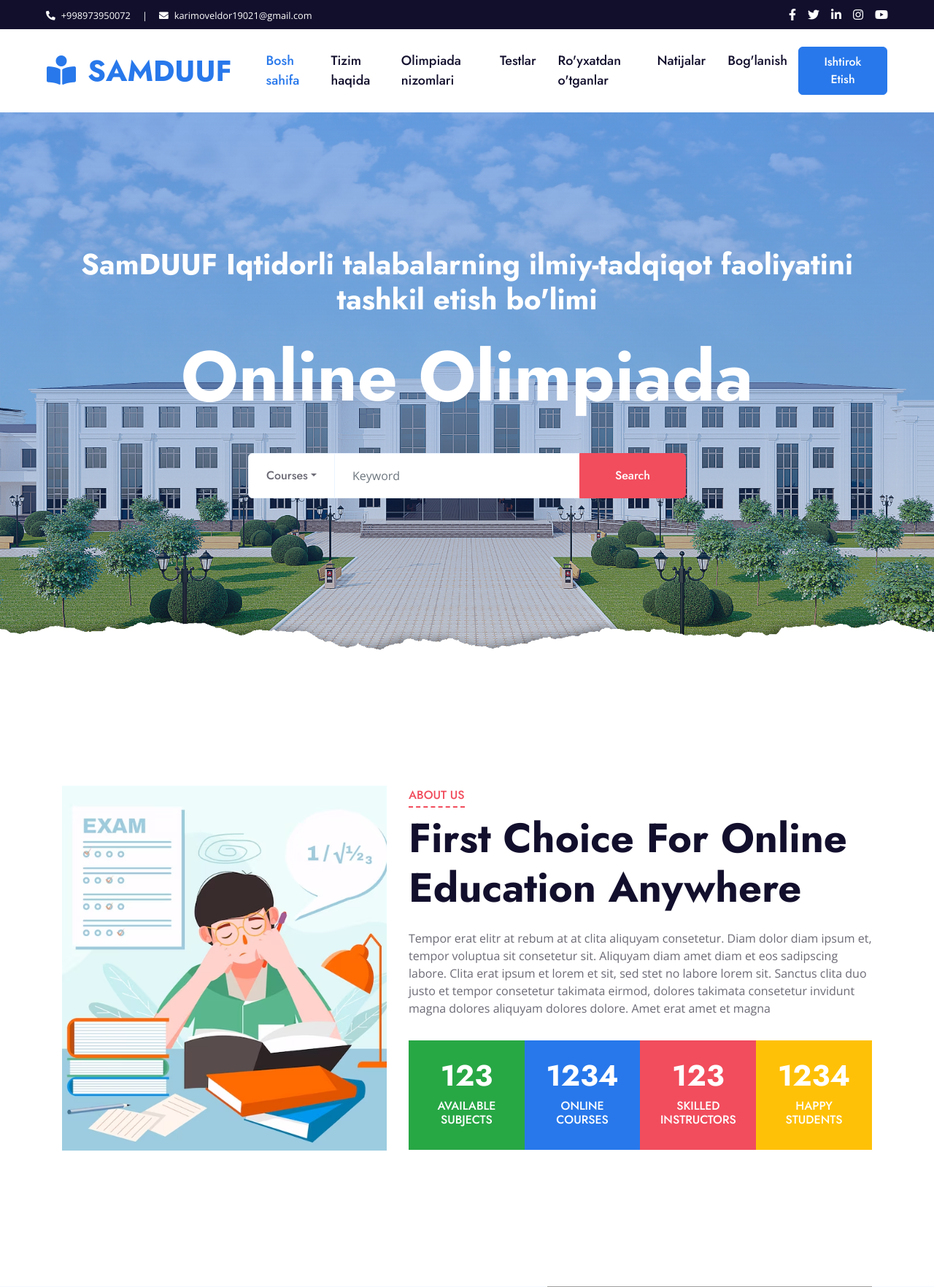
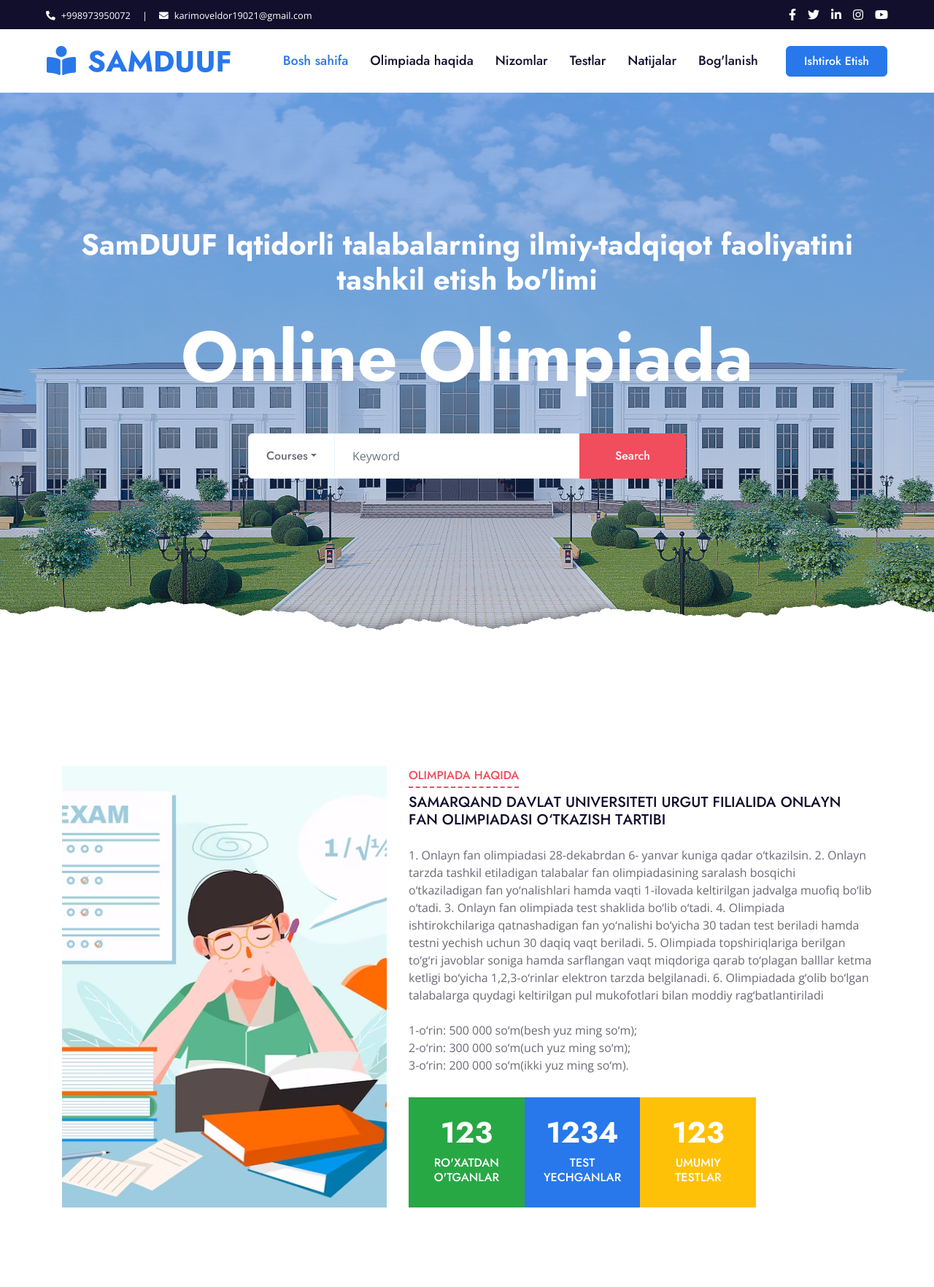
Before and after one commit to EldorKarimov/olimpiada_samduuf, a Django app: page / in a window 1280 px wide. Shown: the top 1764 px of the page at 73% size. Run offline with Django 5.2, Linux system fonts and the light colour scheme; data comes from the database, SQL or seed files in the repository; both versions use the stored data as it was after the commit; some libraries are stand-ins or nearby versions; grey boxes are pictures that could not be loaded.

Commit message:
some changes

```diff
--- a/templates/home.html
+++ b/templates/home.html
@@ -43,35 +43,48 @@
             </div>
             <div class="col-lg-7">
                 <div class="section-title position-relative mb-4">
-                    <h6 class="d-inline-block position-relative text-secondary text-uppercase pb-2">About Us</h6>
-                    <h1 class="display-4">First Choice For Online Education Anywhere</h1>
+                    <h6 class="d-inline-block position-relative text-secondary text-uppercase pb-2">Olimpiada haqida</h6>
+                    <h5 class="display-4" style="font-size: 20px;">
+                        SAMАRQАND DАVLАT UNIVERSITETI URGUT FILIALIDA ONLАYN FАN OLIMPIАDАSI O‘TKАZISH TАRTIBI
+                    </h5>
                 </div>
-                <p>Tempor erat elitr at rebum at at clita aliquyam consetetur. Diam dolor diam ipsum et, tempor voluptua sit consetetur sit. Aliquyam diam amet diam et eos sadipscing labore. Clita erat ipsum et lorem et sit, sed stet no labore lorem sit. Sanctus clita duo justo et tempor consetetur takimata eirmod, dolores takimata consetetur invidunt magna dolores aliquyam dolores dolore. Amet erat amet et magna</p>
+                <p>
+                    1.	Onlayn fan olimpiadasi 28-dekabrdan 6- yanvar kuniga qadar o‘tkazilsin.
+                    2.	Onlayn tarzda tashkil etiladigan talabalar fan olimpiadasining saralash bosqichi o‘tkaziladigan fan yo‘nalishlari hamda vaqti 1-ilovada keltirilgan jadvalga muofiq bo‘lib o‘tadi.
+                    3.	Onlayn fan olimpiada test shaklida bo‘lib o‘tadi.
+                    4.	Olimpiada ishtirokchilariga qatnashadigan fan yo‘nalishi bo‘yicha 30 tadan test beriladi hamda testni yechish uchun 30 daqiq vaqt beriladi.
+                    5.	Olimpiada topshiriqlariga berilgan to‘g‘ri javoblar soniga hamda sarflangan vaqt miqdoriga qarab to‘plagan balllar ketma ketligi bo‘yicha 1,2,3-o‘rinlar elektron tarzda belgilanadi.
+                    6.	Olimpiadada g‘olib bo‘lgan talabalarga quydagi keltirilgan pul mukofotlari bilan moddiy rag‘batlantiriladi
+                    <br><br>
+                    1-o‘rin: 500 000 so‘m(besh yuz ming so‘m); <br>
+                    2-o‘rin: 300 000 so‘m(uch yuz ming so‘m); <br>
+                    3-o‘rin: 200 000 so‘m(ikki yuz ming so‘m).
+                </p>
                 <div class="row pt-3 mx-0">
                     <div class="col-3 px-0">
                         <div class="bg-success text-center p-4">
                             <h1 class="text-white" data-toggle="counter-up">123</h1>
-                            <h6 class="text-uppercase text-white">Available<span class="d-block">Subjects</span></h6>
+                            <h6 class="text-uppercase text-white">Ro'xatdan<span class="d-block">O'tganlar</span></h6>
                         </div>
                     </div>
                     <div class="col-3 px-0">
                         <div class="bg-primary text-center p-4">
                             <h1 class="text-white" data-toggle="counter-up">1234</h1>
-                            <h6 class="text-uppercase text-white">Online<span class="d-block">Courses</span></h6>
-                        </div>
-                    </div>
-                    <div class="col-3 px-0">
-                        <div class="bg-secondary text-center p-4">
-                            <h1 class="text-white" data-toggle="counter-up">123</h1>
-                            <h6 class="text-uppercase text-white">Skilled<span class="d-block">Instructors</span></h6>
+                            <h6 class="text-uppercase text-white">Test<span class="d-block">Yechganlar</span></h6>
                         </div>
                     </div>
                     <div class="col-3 px-0">
                         <div class="bg-warning text-center p-4">
+                            <h1 class="text-white" data-toggle="counter-up">123</h1>
+                            <h6 class="text-uppercase text-white">Umumiy<span class="d-block">Testlar</span></h6>
+                        </div>
+                    </div>
+                    <!-- <div class="col-3 px-0">
+                        <div class="bg-warning text-center p-4">
                             <h1 class="text-white" data-toggle="counter-up">1234</h1>
                             <h6 class="text-uppercase text-white">Happy<span class="d-block">Students</span></h6>
                         </div>
-                    </div>
+                    </div> -->
                 </div>
             </div>
         </div>
--- a/templates/includes/navbar.html
+++ b/templates/includes/navbar.html
@@ -44,10 +44,9 @@
         <div class="collapse navbar-collapse justify-content-between px-lg-3" id="navbarCollapse">
             <div class="navbar-nav mx-auto py-0">
                 <a href="{% url 'home' %}" class="nav-item nav-link active">Bosh sahifa</a>
-                <a href="#about_system" class="nav-item nav-link">Tizim haqida</a>
-                <a href="#regulations" class="nav-item nav-link">Olimpiada nizomlari</a>
+                <a href="#about_system" class="nav-item nav-link">Olimpiada haqida</a>
+                <a href="#regulations" class="nav-item nav-link">Nizomlar</a>
                 <a href="#tests" class="nav-item nav-link">Testlar</a>
-                <a href="#" class="nav-item nav-link">Ro'yxatdan o'tganlar</a>
                 <a href="#" class="nav-item nav-link">Natijalar</a>
                 <a href="#contact" class="nav-item nav-link">Bog'lanish</a>
             </div>
```
Also changed, not shown: db.sqlite3.
